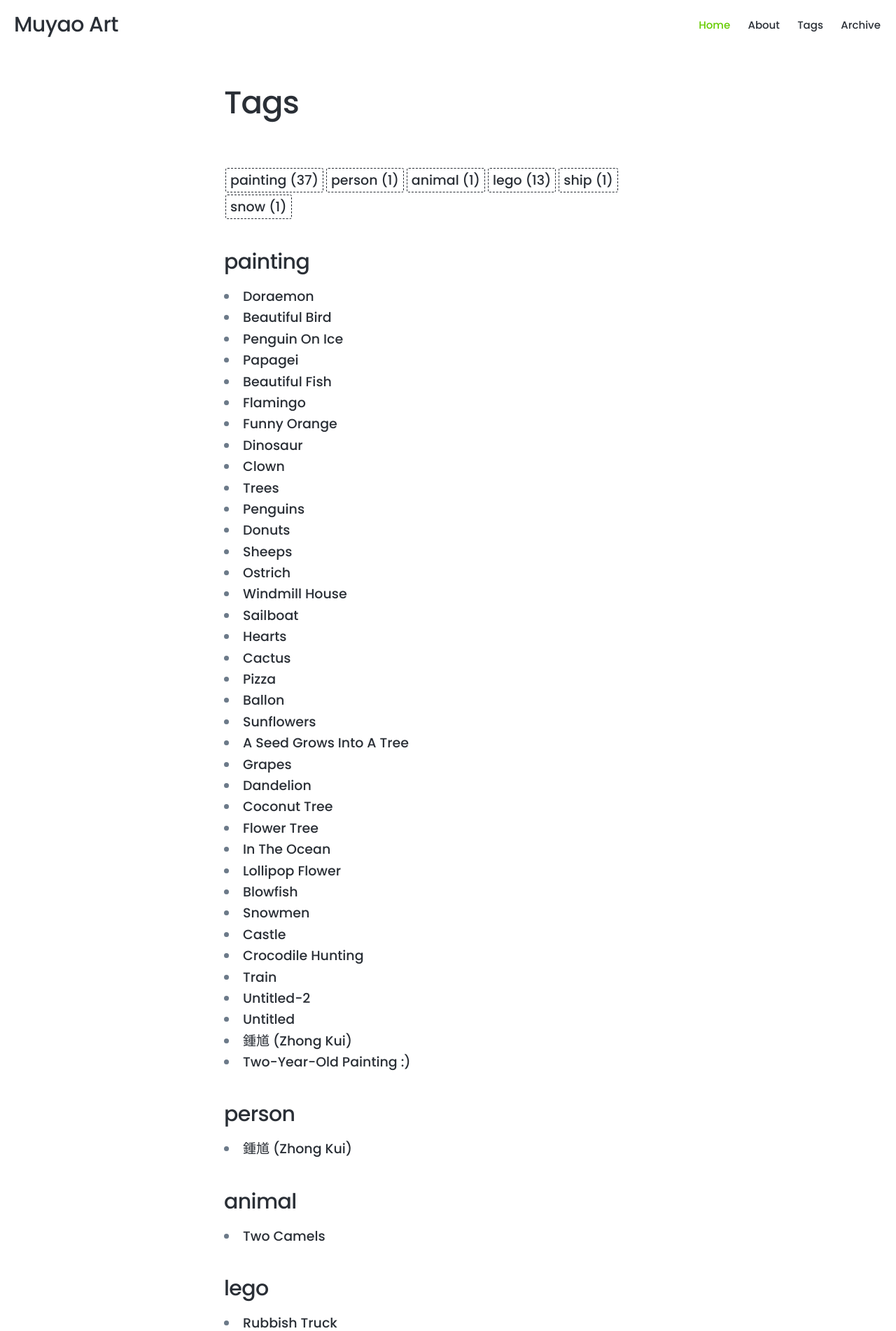
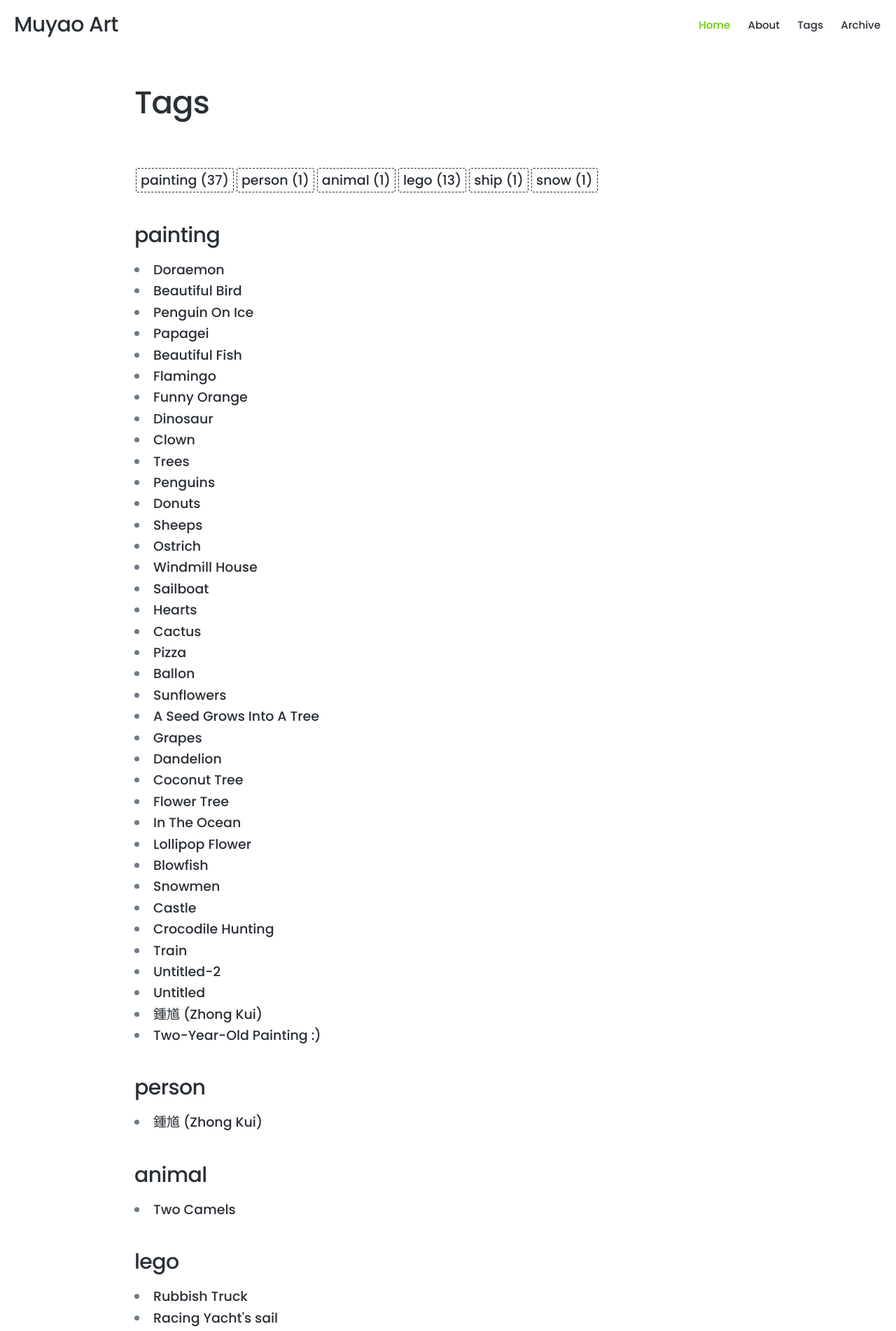
Before and after one commit to muyao/muyao.art, a Jekyll site: the page built from tags.html, in a window 1280 px wide. Shown: the top 1902 px of the page at 70% size. Built offline with Jekyll 4.4.1, drawn with Linux system fonts in a browser that asks for light colours; nearby versions of some CDN libraries.

Commit message:
Better text width and image margin

```diff
--- a/css/style.css
+++ b/css/style.css
@@ -1045,31 +1045,31 @@ section {
   position: relative;
   margin: 0 auto;
   padding: 0 20px;
-  max-width: 500px
+  max-width: 95%
 }
 
 @media only screen and (min-width:768px) {
   .wrap {
     padding: 0;
-    max-width: 60%
+    max-width: 80%
   }
 }
 
 @media only screen and (min-width:1024px) {
   .wrap {
-    max-width: 55%
+    max-width: 75%
   }
 }
 
 @media only screen and (min-width:1220px) {
   .wrap {
-    max-width: 50%
+    max-width: 70%
   }
 }
 
 @media only screen and (min-width:1540px) {
   .wrap {
-    max-width: 45%
+    max-width: 65%
   }
 }
 
@@ -1573,7 +1573,7 @@ section {
   margin-right: auto;
   padding-left: 30px;
   padding-right: 30px;
-  max-width: 500px
+  max-width: 95%
 }
 
 @media only screen and (min-width:768px) {
@@ -1588,7 +1588,7 @@ section {
   .single ul {
     padding-left: 0;
     padding-right: 0;
-    max-width: 60%
+    max-width: 80%
   }
 }
 
@@ -1602,7 +1602,7 @@ section {
   .single ol,
   .single p,
   .single ul {
-    max-width: 55%
+    max-width: 75%
   }
 }
 
@@ -1616,7 +1616,7 @@ section {
   .single ol,
   .single p,
   .single ul {
-    max-width: 50%
+    max-width: 70%
   }
 }
 
@@ -1630,7 +1630,7 @@ section {
   .single ol,
   .single p,
   .single ul {
-    max-width: 45%
+    max-width: 65%
   }
 }
 
@@ -1943,13 +1943,13 @@ section {
 .video-wrap {
   position: relative;
   max-width: 90%;
-  margin: 20px auto
+  margin: 10px auto
 }
 
 @media only screen and (min-width:768px) {
   .image-wrap,
   .video-wrap {
-    margin: 30px auto;
+    margin: 15px auto;
     max-width: 83%
   }
 }
@@ -1957,7 +1957,7 @@ section {
 @media only screen and (min-width:1220px) {
   .image-wrap,
   .video-wrap {
-    margin: 40px auto;
+    margin: 20px auto;
     max-width: 75%
   }
 }
```
